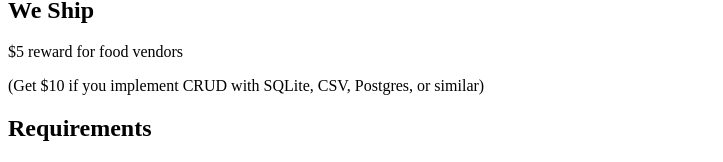
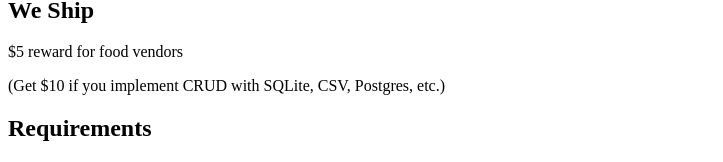
Before and after one commit to eesazahed/slushies, a SvelteKit app: page / in a window 1280 px wide. Shown: the part 321-483 px from the top of the page, without its empty margins (0-723 px from the left). Built offline with nearby package versions, Linux system fonts and the light colour scheme.

Commit message:
update etc

```diff
--- a/src/routes/+page.svelte
+++ b/src/routes/+page.svelte
@@ -63,7 +63,7 @@
       <div class="p-12 bg-sky-100 border border-3 border-sky-300 rounded-3xl transition duration-250 cursor-pointer hover:border-sky-500 hover:scale-105">
         <h2 class="text-3xl font-semibold mb-4">We Ship</h2>
         <p class="mb-2 text-base font-medium">$5 reward for food vendors</p>
-        <p class="text-sm">(Get $10 if you implement CRUD with SQLite, CSV, Postgres, or similar)</p>
+        <p class="text-sm">(Get $10 if you implement CRUD with SQLite, CSV, Postgres, etc.)</p>
       </div>
     </section>
 
```
